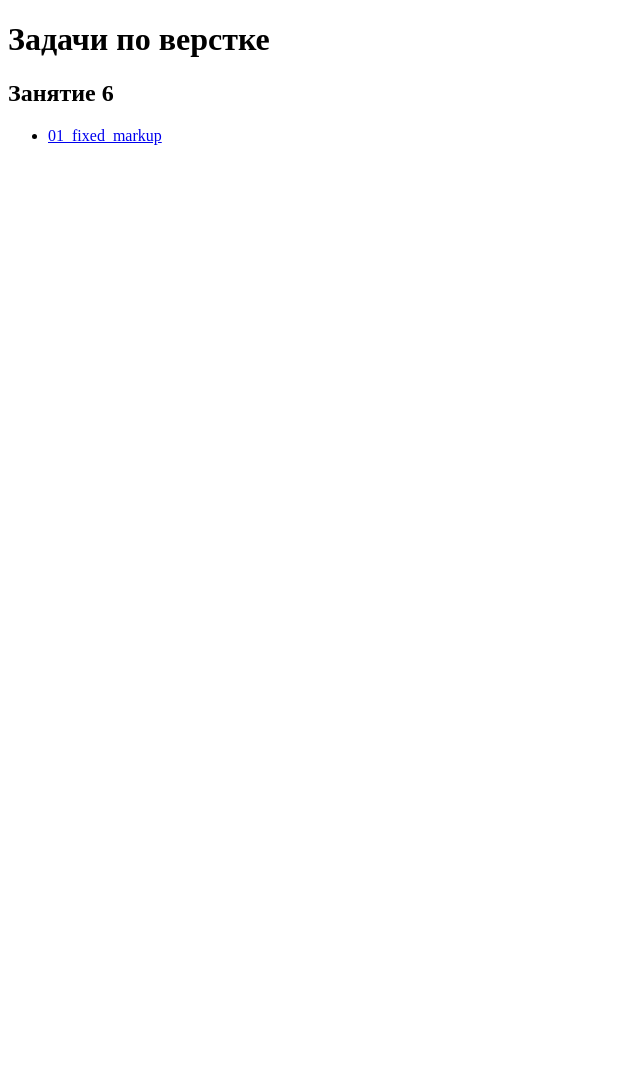
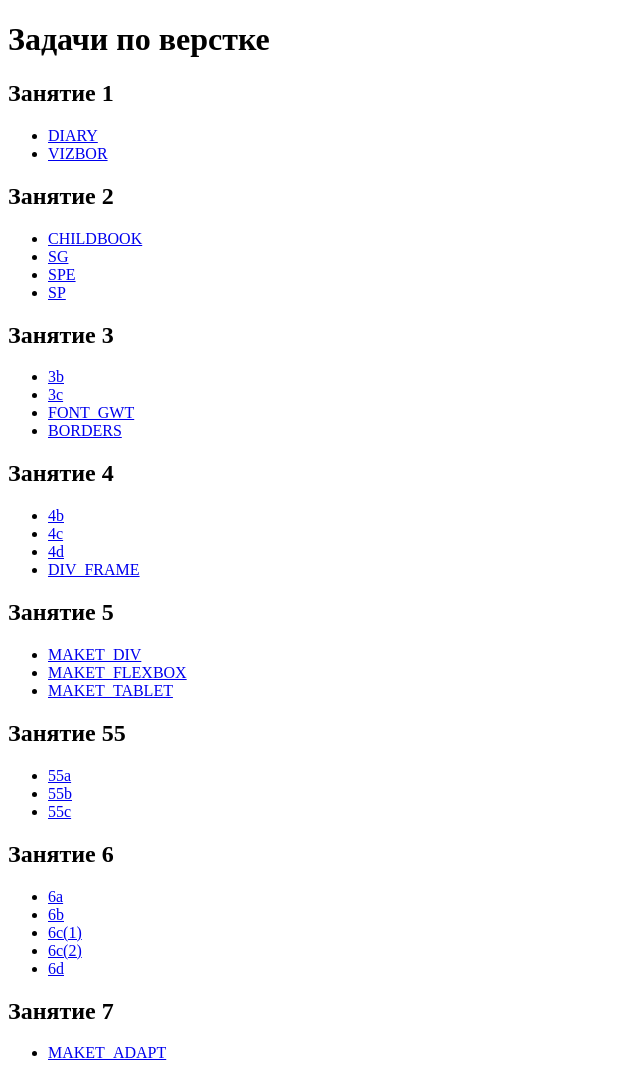
Before and after one commit to KristinaSamtsova/KrisRepository, a plain HTML site: page index.html in a window 1280 px wide. Shown: the whole page, without its empty margins (0-640 px from the left). Before the commit the page ends 800 px from the top, so only its background shows below. Drawn offline with Linux system fonts and the light colour scheme.

Commit message:
homeworks

```diff
--- a/index.html
+++ b/index.html
@@ -8,9 +8,55 @@
 </head>
 <body>
   <h1>Задачи по верстке</h1>
+  <h2>Занятие 1</h2>
+  <ul>
+    <li><a href="01/DIARY.html">DIARY</a></li>
+    <li><a href="01/VIZBOR.html">VIZBOR</a></li>
+  </ul>
+  <h2>Занятие 2</h2>
+  <ul>
+    <li><a href="02/childbook.html">CHILDBOOK</a></li>
+    <li><a href="02/SG.html">SG</a></li>
+    <li><a href="02/simple-page_eng.html">SPE</a></li>
+    <li><a href="02/simple_page.html">SP</a></li>
+  </ul>
+  <h2>Занятие 3</h2>
+  <ul>
+    <li><a href="03/3b.html">3b</a></li>
+    <li><a href="03/3c.html">3c</a></li>
+    <li><a href="03/FONT_GWF.html">FONT_GWT</a></li>
+    <li><a href="03/S&G-borders.html">BORDERS</a></li>
+  </ul>
+  <h2>Занятие 4</h2>
+  <ul>
+    <li><a href="04/4b.html">4b</a></li>
+    <li><a href="04/4c.html">4c</a></li>
+    <li><a href="04/4d.html">4d</a></li>
+    <li><a href="04/DIV_FRAME.html">DIV_FRAME</a></li>
+  </ul>
+  <h2>Занятие 5</h2>
+  <ul>
+    <li><a href="05/MAKET_DIV.html">MAKET_DIV</a></li>
+    <li><a href="05/MAKET_FLEXBOX.html">MAKET_FLEXBOX</a></li>
+    <li><a href="05/MAKET_TABLE.html">MAKET_TABLET</a></li>
+  </ul>
+  <h2>Занятие 55</h2>
+  <ul>
+    <li><a href="55/55a.html">55a</a></li>
+    <li><a href="55/55b.html">55b</a></li>
+    <li><a href="55/55c.html">55c</a></li>
+  </ul>
   <h2>Занятие 6</h2>
   <ul>
-    <li><a href="ex5.html">01_fixed_markup</a></li>
+    <li><a href="06/6a.html">6a</a></li>
+    <li><a href="06/6b.html">6b</a></li>
+    <li><a href="06/6c(1).html">6c(1)</a></li>
+    <li><a href="06/6c(2).html">6c(2)</a></li>
+    <li><a href="06/6d.html">6d</a></li>
+  </ul>
+  <h2>Занятие 7</h2>
+  <ul>
+    <li><a href="07/MAKET_ADAPT.html">MAKET_ADAPT</a></li>
   </ul>
 </body>
 </html>
```
